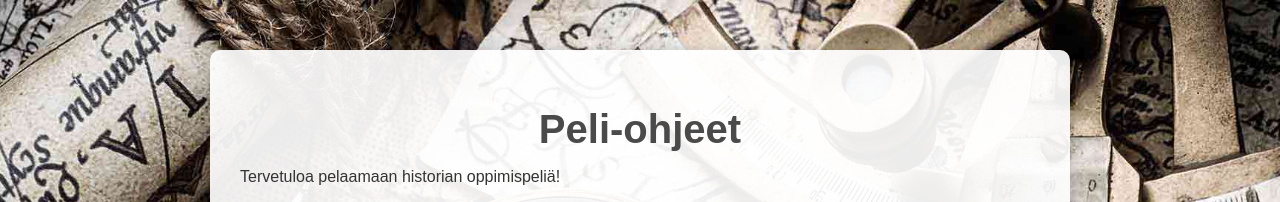
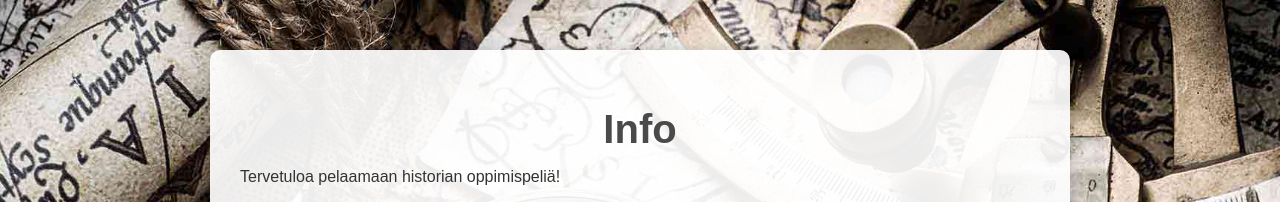
Before and after one commit to Hautsikka/web-projekti-ryhma10, a plain HTML site: page Etusivu/Ohjeet/index.html in a window 1280 px wide. Shown: the top 202 px of the page. Drawn offline with Linux system fonts and the light colour scheme.

Commit message:
ohjeet otsikko muutos infoksi

```diff
--- a/Etusivu/Ohjeet/index.html
+++ b/Etusivu/Ohjeet/index.html
@@ -7,7 +7,7 @@
 </head>
 <body>
   <div class="container">
-    <h1>Peli-ohjeet</h1>
+    <h1>Info</h1>
     <p>Tervetuloa pelaamaan historian oppimispeliä!</p>
 
     <h2>Pelien sisältö</h2>
```
Also changed, not shown: Etusivu/index.html (+1 -1 lines).
